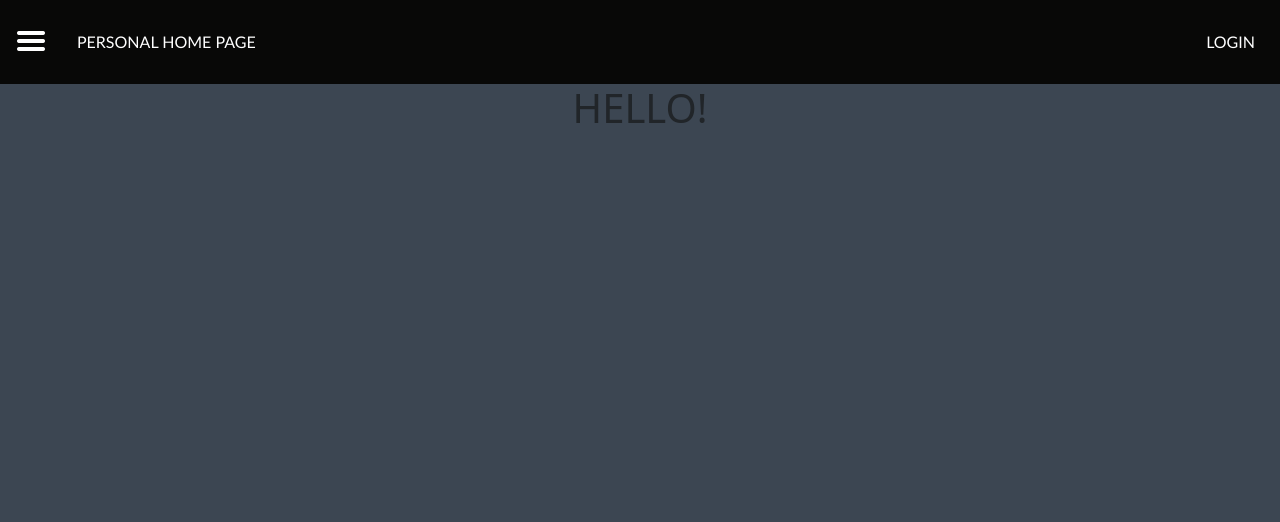
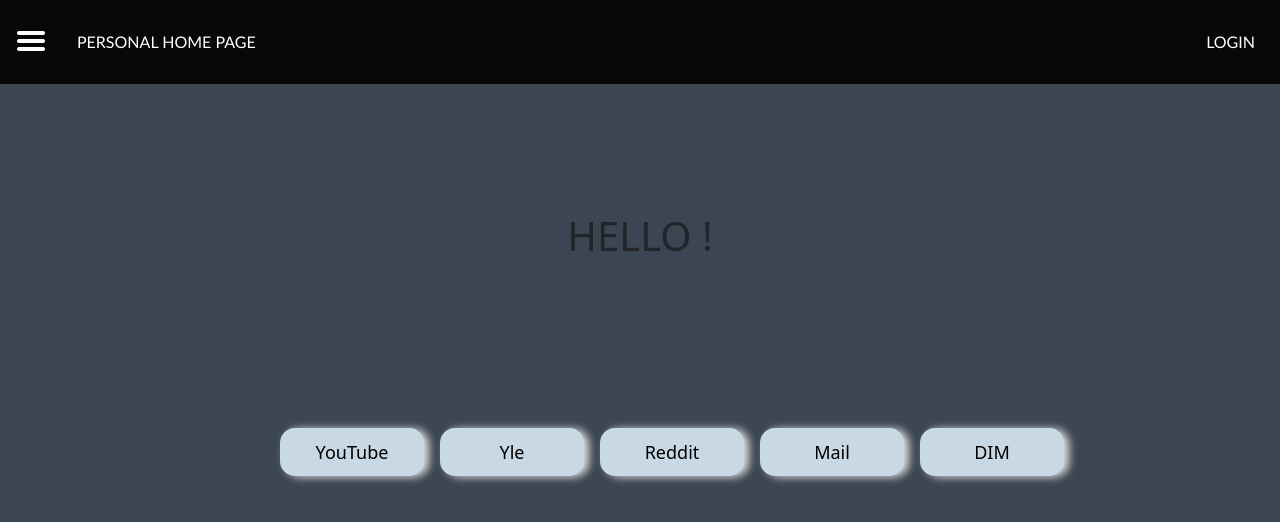
Before and after one commit to theCoffeehound/frontpage, a React (Create React App) app in the folder client/: page / in a window 1280 px wide. Shown: the top 522 px of the page. Built offline with nearby package versions, Linux system fonts and the light colour scheme; a web font is replaced by a local one.

Commit message:
Fixed Main-titles and username from context. Modified frontpage UI

```diff
--- a/client/src/pages/AddItem.jsx
+++ b/client/src/pages/AddItem.jsx
@@ -50,7 +50,7 @@ function AddItem() {
 
     return(
         <>
-            <h1>Lisää puhdistus</h1>
+            <h1 className="Main-title">Lisää puhdistus</h1>
             <div>
 
             </div>
--- a/client/src/pages/Authenticate.jsx
+++ b/client/src/pages/Authenticate.jsx
@@ -20,7 +20,7 @@ function Authentication(){
 
             </div>
             <div className="teksti">
-
+                <p>This thing comes with absolutely no WARRENTY!</p>
             </div>
         </div>
     );
--- a/client/src/pages/Frontpage.jsx
+++ b/client/src/pages/Frontpage.jsx
@@ -57,7 +57,16 @@ function Frontpage() {
     return (
       <div className='frontpage'>
 
-        <h1>HELLO!</h1>
+        <h1 className='Main-title'>HELLO {user.con_token}!</h1>
+        <div className='bookmarks-container'>
+        <div className='bookmarks'>
+            <a className='linkki' id='yt' href="https://www.youtube.com">YouTube</a>
+            <a className='linkki' id='yle' href="https://www.yle.fi">Yle</a>
+            <a className='linkki' id='reddit' href="https://www.reddit.com">Reddit</a>
+            <a className='linkki' id='mail' href="https://www.mail.google.com">Mail</a>
+            <a className='linkki' id='dim' href="https://app.destinyitemmanager.com">DIM</a>
+        </div>
+      </div>
       </div>
     );
   };
--- a/client/src/pages/User.jsx
+++ b/client/src/pages/User.jsx
@@ -14,8 +14,8 @@ function User() {
 
     return(
         <div>
-            <h1>User</h1>
-            <p>{user.con_nimi}</p>
+            <h1 className="Main-title">User</h1>
+            <p>{user.con_token}</p>
         </div>
     );
 }
--- a/client/src/pages/Uutiset.jsx
+++ b/client/src/pages/Uutiset.jsx
@@ -14,7 +14,7 @@ function Uutiset() {
 
     return(
         <div className="uutis-kontti">
-            <h1 className="title">Uutiset</h1>
+            <h1 className="Main-title title">Uutiset</h1>
             <p>{user.con_nimi}</p>
         </div>
     );
--- a/client/src/styles/App.css
+++ b/client/src/styles/App.css
@@ -3,6 +3,7 @@
   height: 100vh;
   background-color: #3c4652;
 }
-.App > .Main-title{
-  margin-top: 10rem;
+.App .Main-title{
+  margin-top: 8rem;
+  text-align: center;
 }
--- a/client/src/styles/Authentication.css
+++ b/client/src/styles/Authentication.css
@@ -1,3 +1,7 @@
 .container{
     margin-inline: auto;
 }
+p{
+    margin-top: 10px;
+    text-align:center;
+}
--- a/client/src/styles/Frontpage.css
+++ b/client/src/styles/Frontpage.css
@@ -7,6 +7,10 @@
     margin: 0px;
     width: 100%;
     margin-top: 0px;
+}
+
+.Main-title{
+    text-transform: uppercase;
 }
 
 .otsikko{
@@ -27,7 +31,6 @@
     margin-top: 0px;
     margin-inline: auto;
     width: 100%;
-    background-color: #f2f2f2;
     padding: 10rem;
 }
 
@@ -36,12 +39,17 @@
     width: 75%;
     display: grid;
     grid-template-columns: 1fr 1fr 1fr 1fr 1fr;
-    grid-gap: 5rem;
+    grid-gap: 1rem;
+    align-items: center;
+    justify-content: space-evenly;
+    justify-items: center;
+    align-content: space-evenly;
     align-items: center;
 }
 
 .bookmarks a {
-    height: 5rem;
+    height: 3rem;
+    width: 9rem;
     font-size: large;
     text-align: center;
     display: flex;
@@ -49,8 +57,8 @@
     justify-content: center;
     text-decoration: none;
     color: black;
-    border-radius: 50px;
-    filter: drop-shadow(15px 10px 4px #e0e0e0);
+    border-radius: 15px;
+    filter: drop-shadow(5px 1px 4px #e0e0e0);
     background-color: #c8d8e4;
 }
 
--- a/client/src/styles/Home.css
+++ b/client/src/styles/Home.css
@@ -4,5 +4,4 @@
 }
 
 .bookmarks-container{
-    background-color: blueviolet;
 }
```
Also changed, not shown: 1 other file (tests, documents, lock files or other folders).
